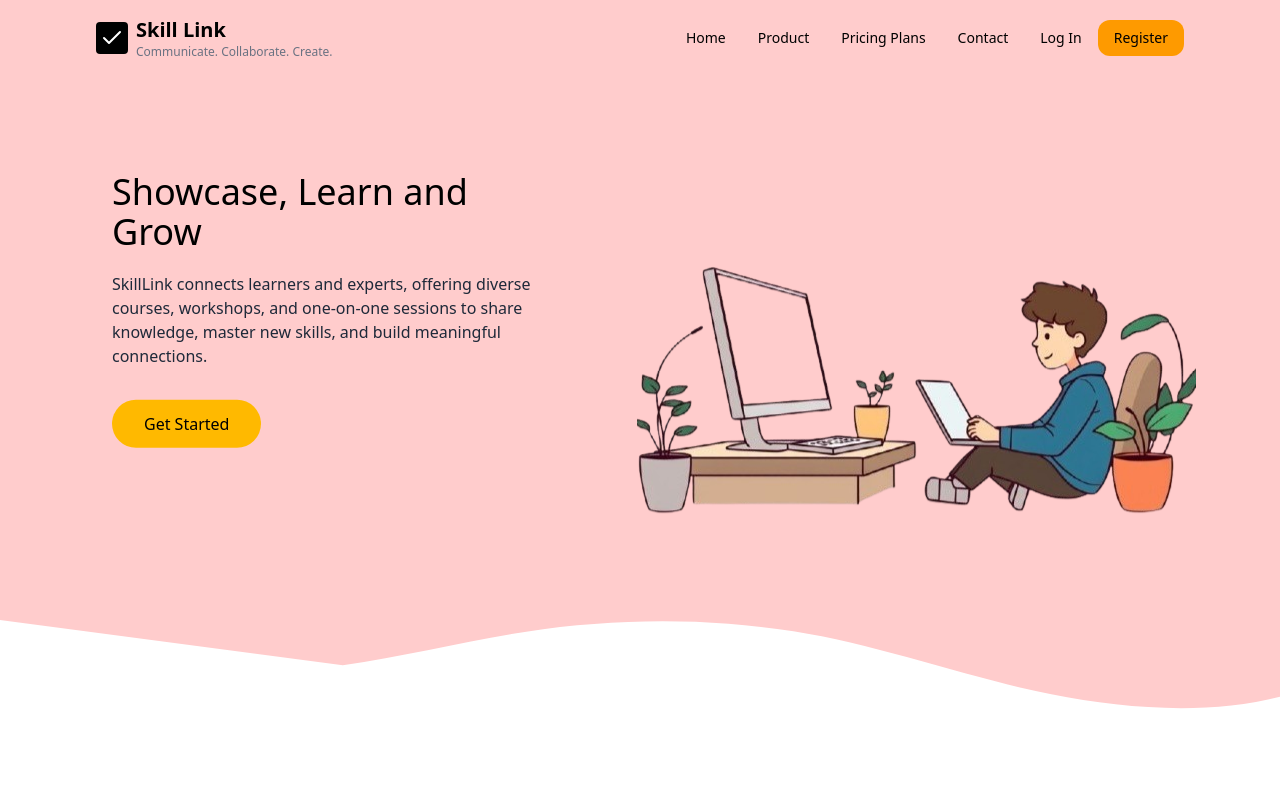
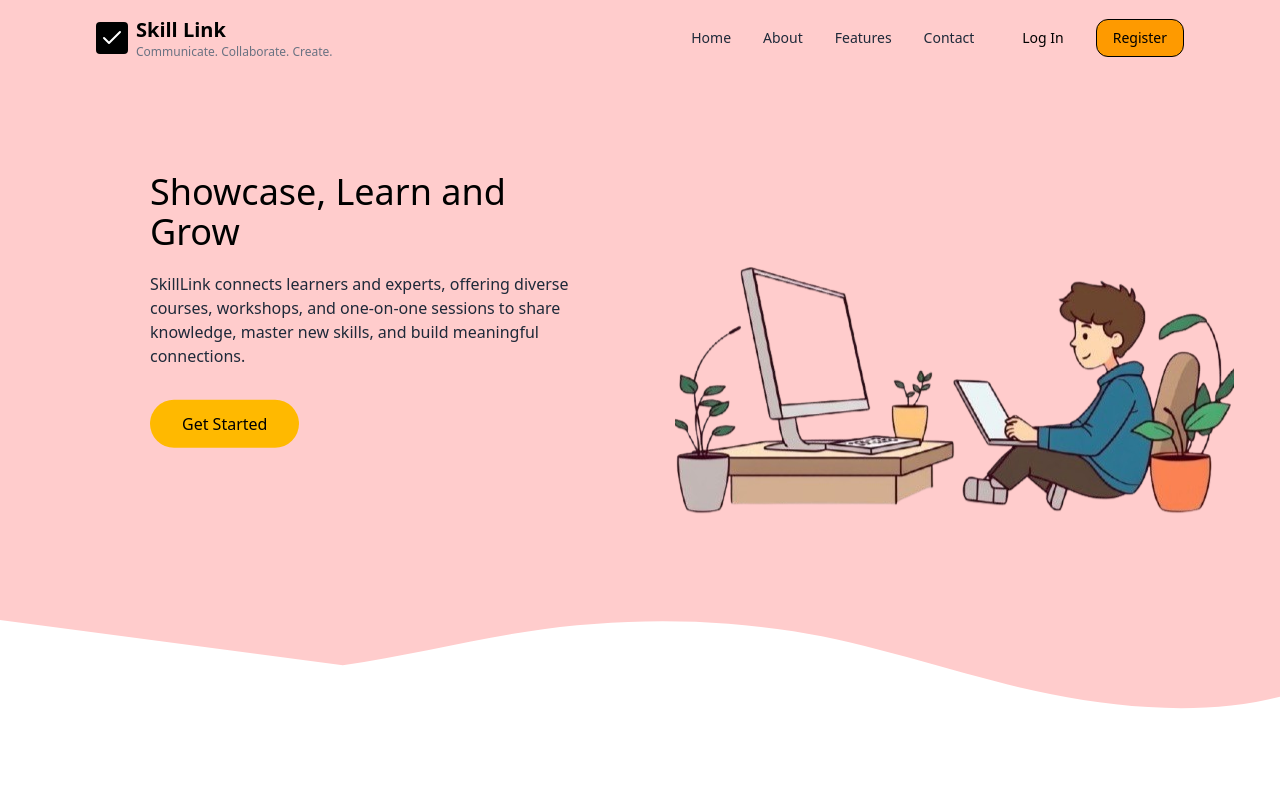
Before and after one commit to ViralJain47/Skill-Link-Frontend, a React (Vite) app in the folder frontend/: page / in a window 1280 px wide. Shown: the top 800 px of the page. Built offline with nearby package versions, Linux system fonts and the light colour scheme.

Commit message:
components refactored

```diff
--- a/frontend/src/App.jsx
+++ b/frontend/src/App.jsx
@@ -7,8 +7,9 @@ function App() {
   return (
     <>
     <Header />
+    <div className='flex flex-col'>
     <HeroSection />
-    <AboutUs />
+    <AboutUs /></div>
     </>
   )
 }
--- a/frontend/src/components/Header/Header.jsx
+++ b/frontend/src/components/Header/Header.jsx
@@ -17,25 +17,25 @@ function Header() {
       </div>
 
       <nav className="flex items-center gap-8 px-8 ml-auto">
-        <Link to="/" className="text-sm font-medium hover:text-gray-600">
+        <Link to="/" className="text-sm font-medium text-gray-800 hover:text-black hover:underline">
           Home
         </Link>
-        <Link to="/" className="text-sm font-medium hover:text-gray-600">
-          Product
+        <Link to="/" className="text-sm font-medium text-gray-800 hover:text-black hover:underline">
+          About
         </Link>
-        <Link to="/" className="text-sm font-medium hover:text-gray-600">
-          Pricing Plans
+        <Link to="/" className="text-sm font-medium text-gray-800 hover:text-black hover:underline">
+          Features
         </Link>
-        <Link to="/" className="text-sm font-medium hover:text-gray-600">
+        <Link to="/" className="text-sm font-medium text-gray-800 hover:text-black hover:underline">
           Contact
         </Link>
       </nav>
 
       <div className="flex items-center gap-4">
-        <Link to="/" className="text-sm font-medium hover:text-gray-600">
+        <Link to="/" className="text-sm font-medium hover:bg-amber-500 px-4 py-2 rounded-xl duration-200">
           Log In
         </Link>
-        <Button className="bg-amber-500 hover:bg-amber-600 text-black font-normal rounded-xl px-1.5-2.5">Register</Button>
+        <Button className="bg-amber-500 border hover:bg-amber-600 text-black font-normal rounded-xl px-1.5-2.5">Register</Button>
       </div>
     </header>
   )
--- a/frontend/src/components/HeroSection.jsx
+++ b/frontend/src/components/HeroSection.jsx
@@ -37,13 +37,13 @@ function HeroSection() {
 
   return (
     <div
-      className="relative flex justify-between items-center px-8 py-16 pt-4 gap-10 min-h-160 align-middle"
+      className="relative grid grid-cols-2 justify-between items-center px-8 py-16 pt-4 gap-10 min-h-160 align-middle"
       style={{
         backgroundColor: "#FFCCCC",
       }}
     >
       <div
-        className="flex-1 max-w-lg pl-20 mb-30 mt-3 content-float"
+        className="flex-1 max-w-lg pl-20 mb-30 mt-3 content-float align-middle place-self-center"
       >
         <h1 className="text-4xl mb-5 text-black">Showcase, Learn and Grow</h1>
         <p className="text-base leading-6 text-gray-800 ">
@@ -58,7 +58,7 @@ function HeroSection() {
         </Link>
       </div>
       <div
-        className="flex-1 flex justify-center items-center mb-20 image-float"
+        className="flex-1 flex place-self-center justify-center items-center mb-20 image-float"
       >
         <img
           src={heroImage}
```
